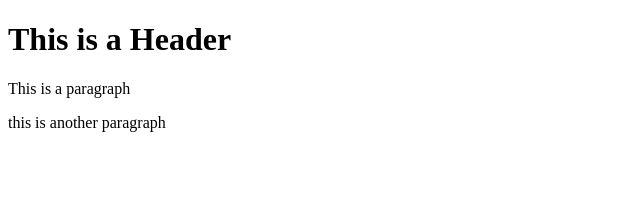
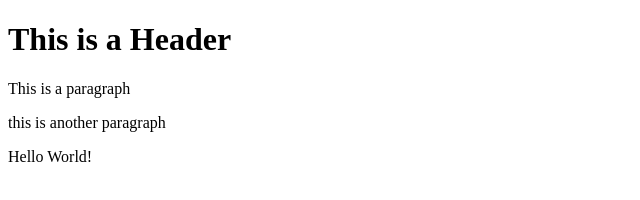
Before and after one commit to WesMcKnight/git-test, a website: page index.html in a window 1280 px wide. Shown: the whole page, without its empty margins (0-640 px from the left). Drawn offline with Linux system fonts and the light colour scheme.

Commit message:
Using NPM

```diff
--- a/index.html
+++ b/index.html
@@ -4,5 +4,6 @@
         <h1>This is a Header</h1>
         <p>This is a paragraph</p>
         <p>this is another paragraph</p>
+        <p>Hello World!</p>
     </body>
 </html>
```
Also changed, not shown: package.json (added, +24 -0 lines), 2 other files.
